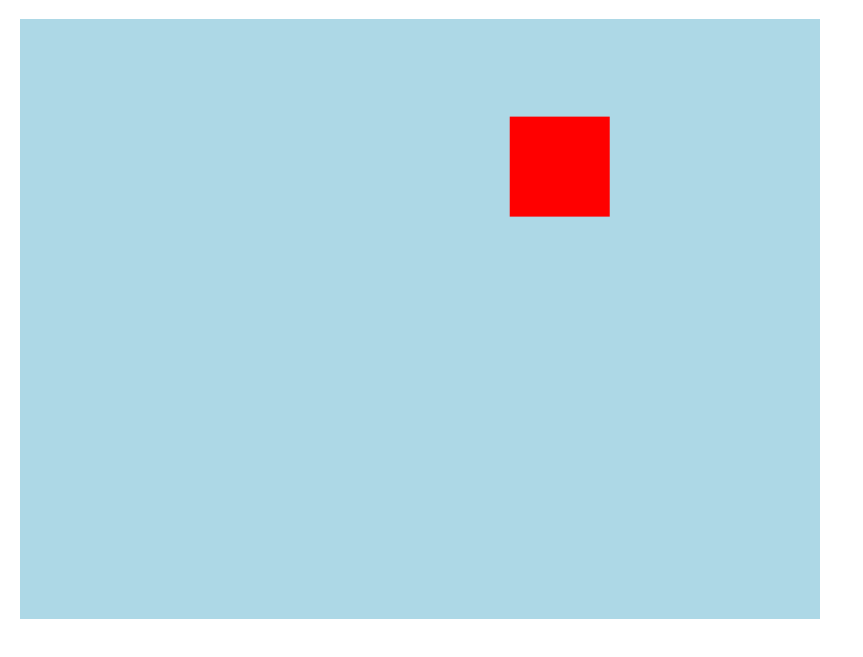
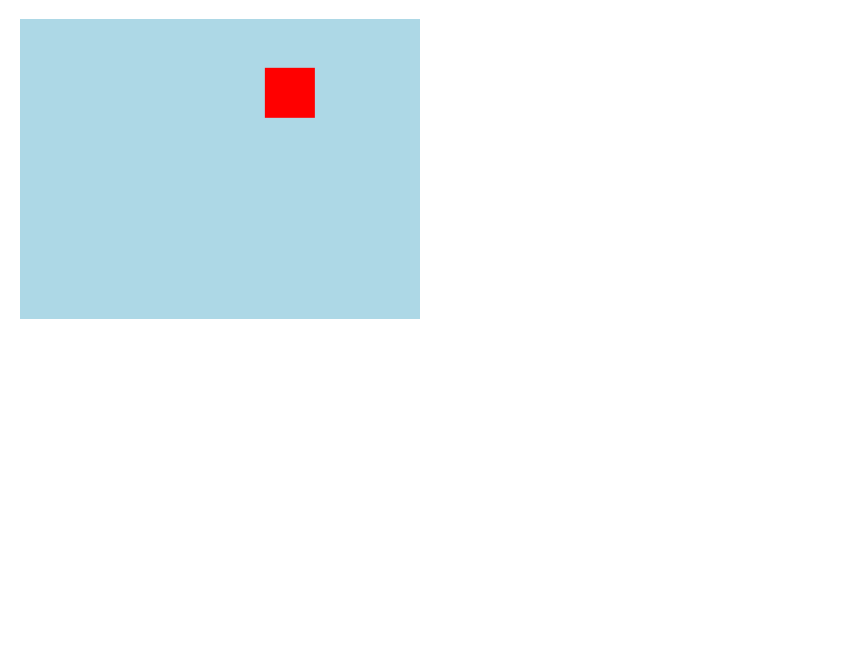
Before and after one commit to anthonybarberis/canvas-play, a plain HTML site: page index.html in a window 1280 px wide. Shown: the part 81-738 px from the top of the page, without its empty margins (0-863 px from the left). Drawn offline with Linux system fonts and the light colour scheme.

Commit message:
Changed canvas CSS size

```diff
--- a/style.css
+++ b/style.css
@@ -4,5 +4,7 @@ body {
 }
 
 #myCanvas {
+    height: 300px;
+    width: 400px;
     background-color: lightblue;
 }
```
